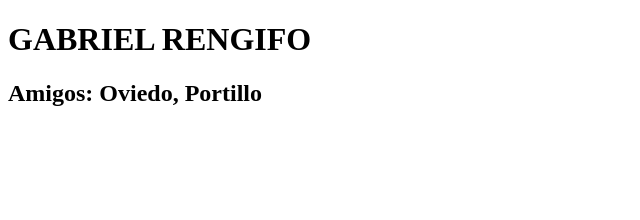
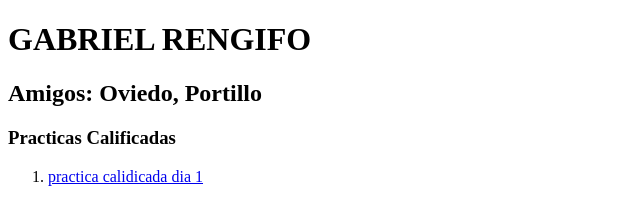
Before and after one commit to gnehemias04/Funval3, a plain HTML site: page index.html in a window 1280 px wide. Shown: the whole page, without its empty margins (0-640 px from the left). Drawn offline with Linux system fonts and the light colour scheme.

Commit message:
agregue las lista de las practicas

```diff
--- a/index.html
+++ b/index.html
@@ -8,5 +8,9 @@
 <body>
     <h1>GABRIEL RENGIFO</h1>
     <h2>Amigos: Oviedo, Portillo</h2>
+    <h3>Practicas Calificadas</h3>
+    <ol>
+        <li><a href="./index.html">practica calidicada dia 1</a></li>
+    </ol>
 </body>
 </html>
```
Also changed, not shown: Dia 2/index.html (added).
